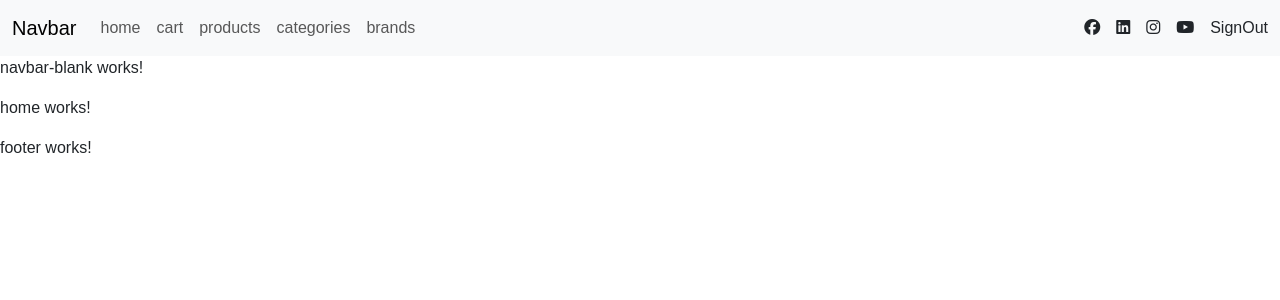
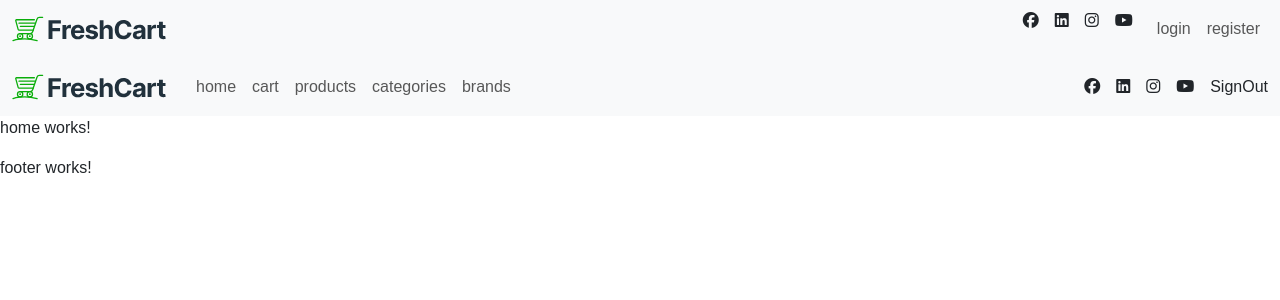
Before and after one commit to AyaGaafar95/E-commerce2, an Angular app: page / in a window 1280 px wide. Shown: the top 300 px of the page. Built offline with nearby package versions, Linux system fonts and the light colour scheme; a web font is replaced by a local one.

Commit message:
add navbar foe login  & register

```diff
--- a/src/app/components/navbar-auth/navbar-auth.component.html
+++ b/src/app/components/navbar-auth/navbar-auth.component.html
@@ -1,6 +1,8 @@
 <nav class="navbar navbar-expand-sm navbar-light bg-light">
   <div class="container-fluid">
-    <a class="navbar-brand" routerLink="/">Navbar</a>
+    <a class="navbar-brand" routerLink="/">
+      <img src="./assets/images/freshcart-logo.svg" alt="" />
+    </a>
     <button
       class="navbar-toggler d-lg-none"
       type="button"
@@ -13,55 +15,6 @@
       <span class="navbar-toggler-icon"></span>
     </button>
     <div class="collapse navbar-collapse" id="collapsibleNavId">
-      <ul class="navbar-nav me-auto mt-2 mt-lg-0">
-        <li class="nav-item">
-          <a class="nav-link" routerLinkActive="active-link" routerLink="/home"
-            >home</a
-          >
-        </li>
-        <li class="nav-item">
-          <a class="nav-link" routerLinkActive="active-link" routerLink="/cart"
-            >cart</a
-          >
-        </li>
-        <li class="nav-item">
-          <a
-            class="nav-link"
-            routerLinkActive="active-link"
-            routerLink="/products"
-            >products</a
-          >
-        </li>
-        <li class="nav-item">
-          <a
-            class="nav-link"
-            routerLinkActive="active-link"
-            routerLink="/categories"
-            >categories</a
-          >
-        </li>
-        <li class="nav-item">
-          <a
-            class="nav-link"
-            routerLinkActive="active-link"
-            routerLink="/brands"
-            >brands</a
-          >
-        </li>
-        <!-- <li class="nav-item">
-          <a class="nav-link" routerLinkActive="active-link" routerLink="/login"
-            >login</a
-          >
-        </li>
-        <li class="nav-item">
-          <a
-            class="nav-link"
-            routerLinkActive="active-link"
-            routerLink="/regiser"
-            >regiser</a
-          >
-        </li> -->
-      </ul>
       <ul class="navbar-nav ms-auto mt-2 mt-lg-0">
         <li class="nav-item" role="button">
           <i class="fab fa-facebook me-3"></i>
@@ -72,20 +25,19 @@
         </li>
 
         <li class="nav-item" role="button">
-          <span>SignOut</span>
+          <a class="nav-link" routerLinkActive="active-link" routerLink="/login"
+            >login</a
+          >
+        </li>
+        <li class="nav-item" role="button">
+          <a
+            class="nav-link"
+            routerLinkActive="active-link"
+            routerLink="/register"
+            >register</a
+          >
         </li>
       </ul>
     </div>
   </div>
 </nav>
-
-<!--  -->
-<!-- <form class="d-flex" role="search">
-  <input
-    class="form-control me-2"
-    type="search"
-    placeholder="Search"
-    aria-label="Search"
-  />
-  <button class="btn btn-outline-success" type="submit">Search</button>
-</form> -->
--- a/src/app/components/navbar-blank/navbar-blank.component.html
+++ b/src/app/components/navbar-blank/navbar-blank.component.html
@@ -1 +1,93 @@
-<p>navbar-blank works!</p>
+<nav class="navbar navbar-expand-sm navbar-light bg-light">
+  <div class="container-fluid">
+    <a class="navbar-brand" routerLink="/">
+      <img src="./assets/images/freshcart-logo.svg" alt="" />
+    </a>
+    <button
+      class="navbar-toggler d-lg-none"
+      type="button"
+      data-bs-toggle="collapse"
+      data-bs-target="#collapsibleNavId"
+      aria-controls="collapsibleNavId"
+      aria-expanded="false"
+      aria-label="Toggle navigation"
+    >
+      <span class="navbar-toggler-icon"></span>
+    </button>
+    <div class="collapse navbar-collapse" id="collapsibleNavId">
+      <ul class="navbar-nav me-auto mt-2 mt-lg-0">
+        <li class="nav-item">
+          <a class="nav-link" routerLinkActive="active-link" routerLink="/home"
+            >home</a
+          >
+        </li>
+        <li class="nav-item">
+          <a class="nav-link" routerLinkActive="active-link" routerLink="/cart"
+            >cart</a
+          >
+        </li>
+        <li class="nav-item">
+          <a
+            class="nav-link"
+            routerLinkActive="active-link"
+            routerLink="/products"
+            >products</a
+          >
+        </li>
+        <li class="nav-item">
+          <a
+            class="nav-link"
+            routerLinkActive="active-link"
+            routerLink="/categories"
+            >categories</a
+          >
+        </li>
+        <li class="nav-item">
+          <a
+            class="nav-link"
+            routerLinkActive="active-link"
+            routerLink="/brands"
+            >brands</a
+          >
+        </li>
+        <!-- <li class="nav-item">
+          <a class="nav-link" routerLinkActive="active-link" routerLink="/login"
+            >login</a
+          >
+        </li>
+        <li class="nav-item">
+          <a
+            class="nav-link"
+            routerLinkActive="active-link"
+            routerLink="/regiser"
+            >regiser</a
+          >
+        </li> -->
+      </ul>
+      <ul class="navbar-nav ms-auto mt-2 mt-lg-0">
+        <li class="nav-item" role="button">
+          <i class="fab fa-facebook me-3"></i>
+          <i class="fab fa-linkedin me-3"></i>
+          <i class="fab fa-instagram me-3"></i>
+          <i class="fab fa-youtube me-3"></i>
+          <!-- <i class="fab fa-twiteer"></i> -->
+        </li>
+
+        <li class="nav-item" role="button">
+          <span>SignOut</span>
+        </li>
+      </ul>
+    </div>
+  </div>
+</nav>
+
+<!--  -->
+<!-- <form class="d-flex" role="search">
+  <input
+    class="form-control me-2"
+    type="search"
+    placeholder="Search"
+    aria-label="Search"
+  />
+  <button class="btn btn-outline-success" type="submit">Search</button>
+</form> -->
```
